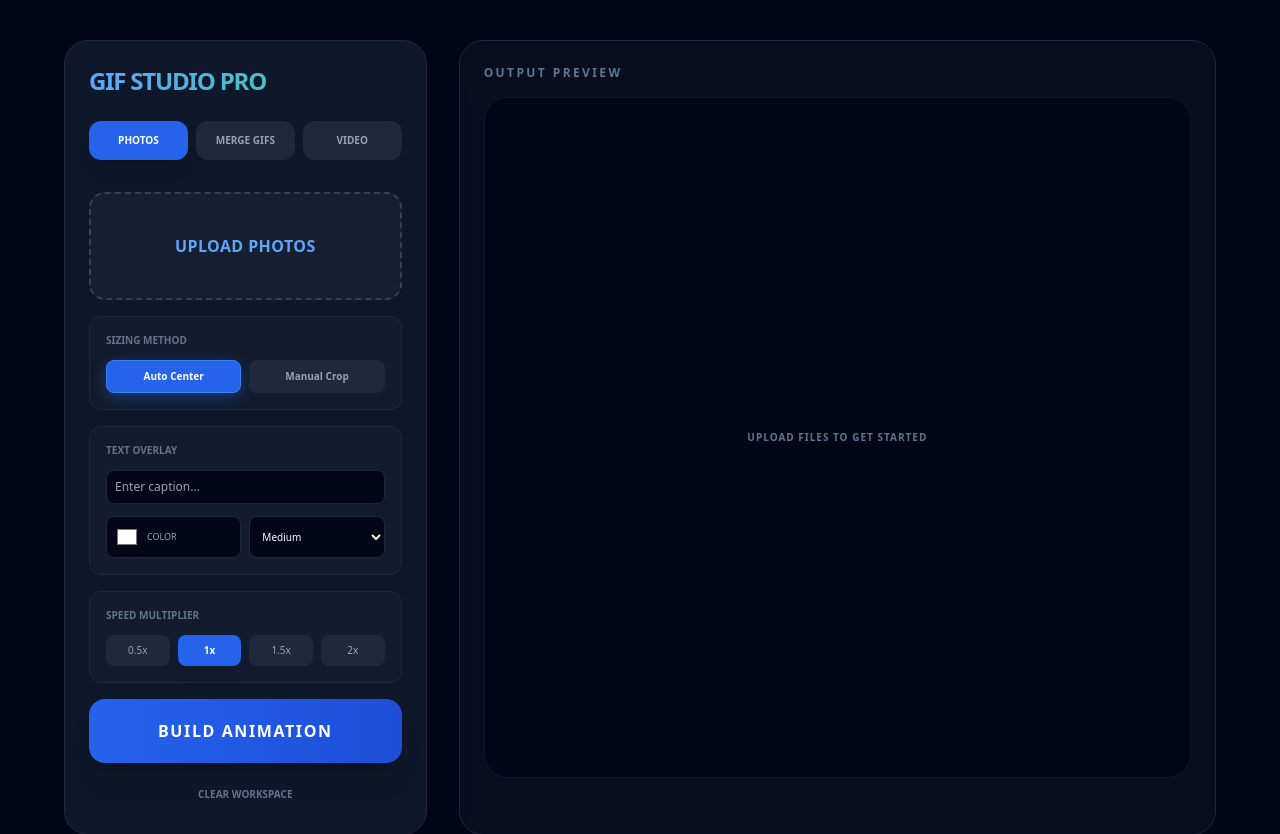
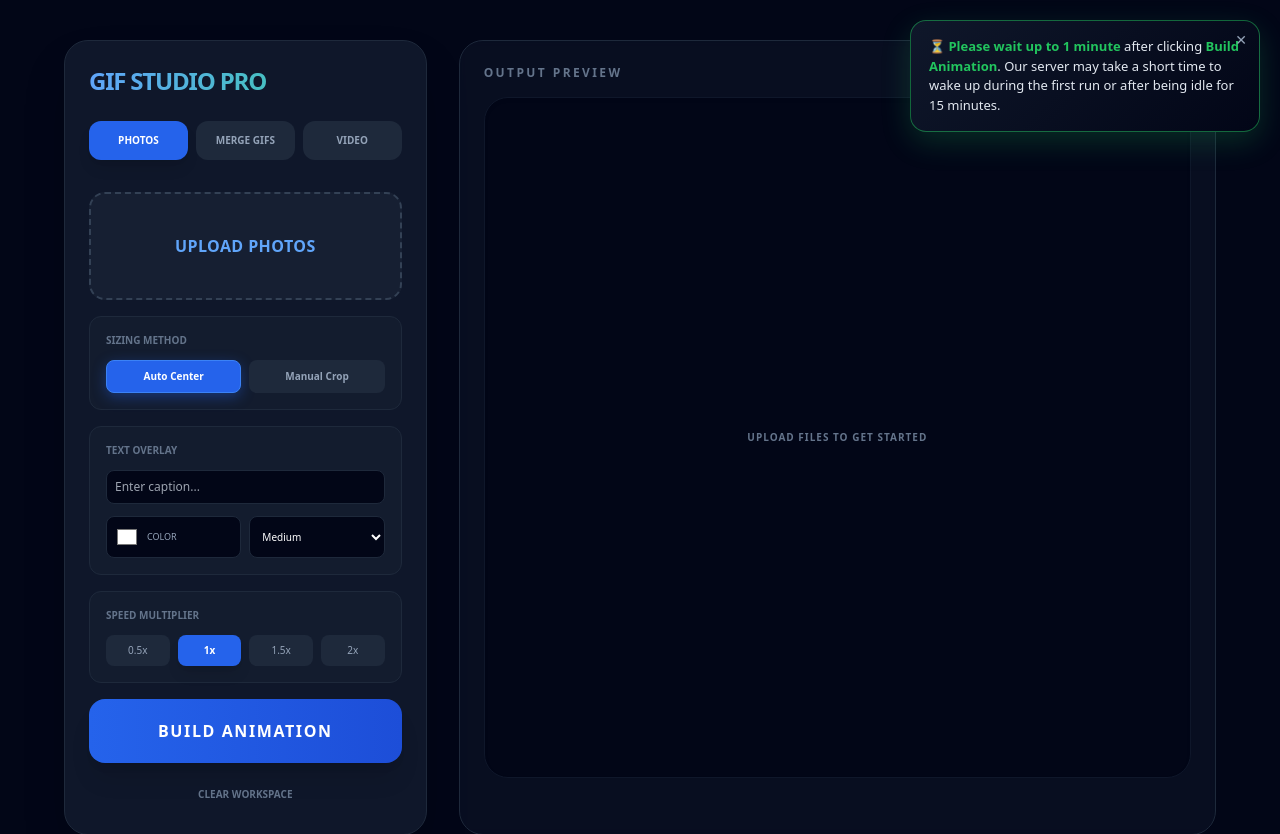
Before and after one commit to faiz-ak/GifPro-Backend, a Flask app: page / in a window 1280 px wide. Shown: the top 834 px of the page. Run offline with Flask 3, Linux system fonts and the light colour scheme; some libraries are stand-ins or nearby versions.

Commit message:
commit 4

```diff
--- a/requirements.txt
+++ b/requirements.txt
@@ -5,4 +5,4 @@ numpy
 moviepy
 imageio
 imageio-ffmpeg
-flask-cors
+flask_cors
--- a/templates/index.html
+++ b/templates/index.html
@@ -14,6 +14,46 @@
         #sortContainer::-webkit-scrollbar-thumb { background: #1e293b; border-radius: 10px; }
         .ratio-btn.active { background-color: #2563eb; color: white; border-color: #3b82f6; }
         .sizing-btn.active { background-color: #2563eb; color: white; border-color: #3b82f6; box-shadow: 0 4px 14px 0 rgba(37, 99, 235, 0.39); }
+    .floating-note {
+  position: fixed;
+  top: 20px;
+  right: 20px;
+  max-width: 350px;
+  padding: 16px 18px;
+  background: linear-gradient(135deg, #0f172a, #020617);
+  border: 1px solid rgba(34, 197, 94, 0.5);
+  color: #e2e8f0;
+  font-size: 13px;
+  line-height: 1.5;
+  border-radius: 16px;
+  box-shadow: 0 10px 30px rgba(34, 197, 94, 0.2);
+  backdrop-filter: blur(10px);
+  z-index: 9999;
+  animation: slideIn 0.4s ease-out;
+}
+
+.floating-note strong {
+  color: #22c55e;
+}
+
+.close-btn {
+  position: absolute;
+  top: 8px;
+  right: 12px;
+  cursor: pointer;
+  font-size: 14px;
+  color: #94a3b8;
+  transition: 0.2s;
+}
+
+.close-btn:hover {
+  color: #ffffff;
+}
+
+@keyframes slideIn {
+  from { opacity: 0; transform: translateY(-15px); }
+  to { opacity: 1; transform: translateY(0); }
+}
     </style>
 </head>
 <body class="bg-slate-950 text-slate-100 min-h-screen p-4 md:p-10 font-sans">
@@ -126,7 +166,13 @@
             </div>
         </div>
     </div>
-
+<div id="serverNote" class="floating-note">
+  ⏳ <strong>Please wait up to 1 minute</strong> after clicking
+  <strong>Build Animation</strong>.
+  Our server may take a short time to wake up during the first run
+  or after being idle for 15 minutes.
+  <span onclick="closeNote()" class="close-btn">✕</span>
+</div>
     <script>
         let selectedFiles = [];
         let cropResults = [];
@@ -288,6 +334,10 @@
             document.getElementById('previewBox').innerHTML = `<p class="text-slate-500 text-[10px] uppercase">Upload files to start</p>`;
             document.getElementById('uploadText').innerText = modeLabels[currentMode];
         }
+
+    function closeNote() {
+  document.getElementById("serverNote").style.display = "none";
+}
     </script>
 </body>
 </html>
```
